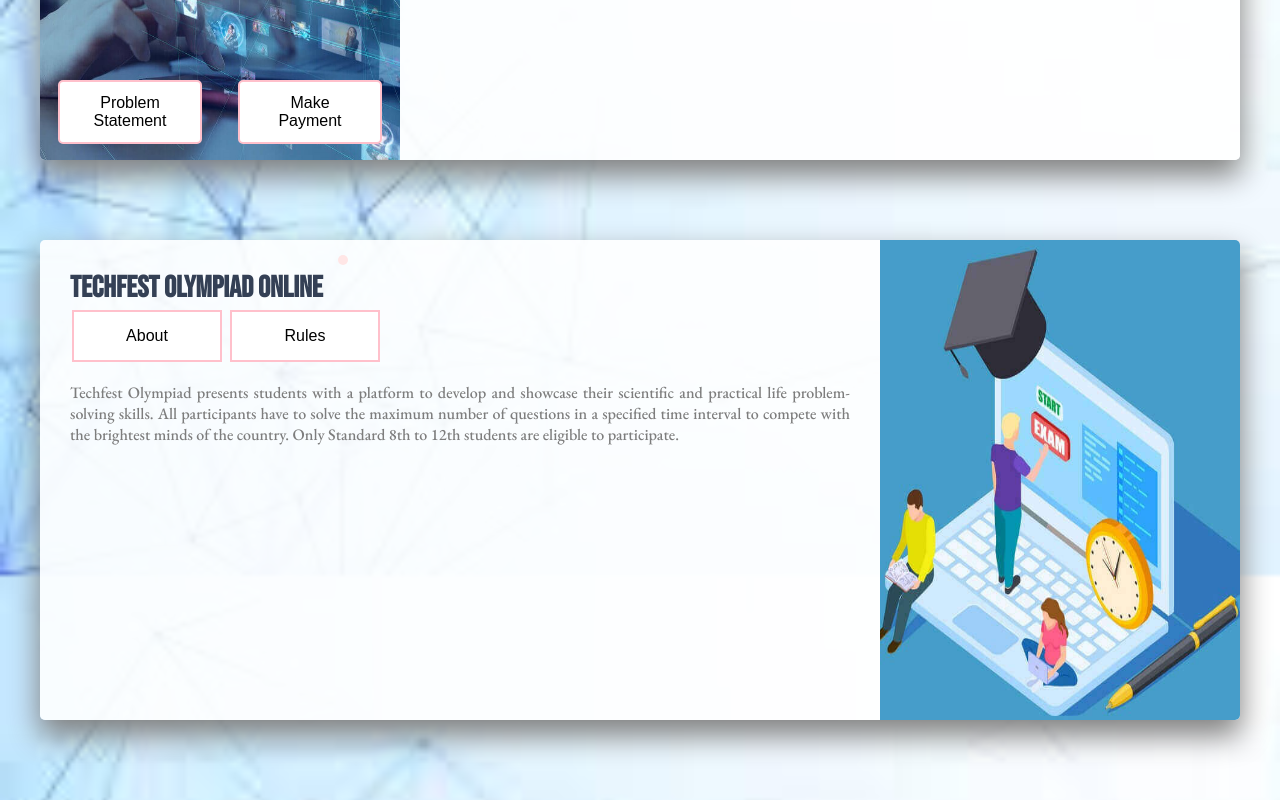
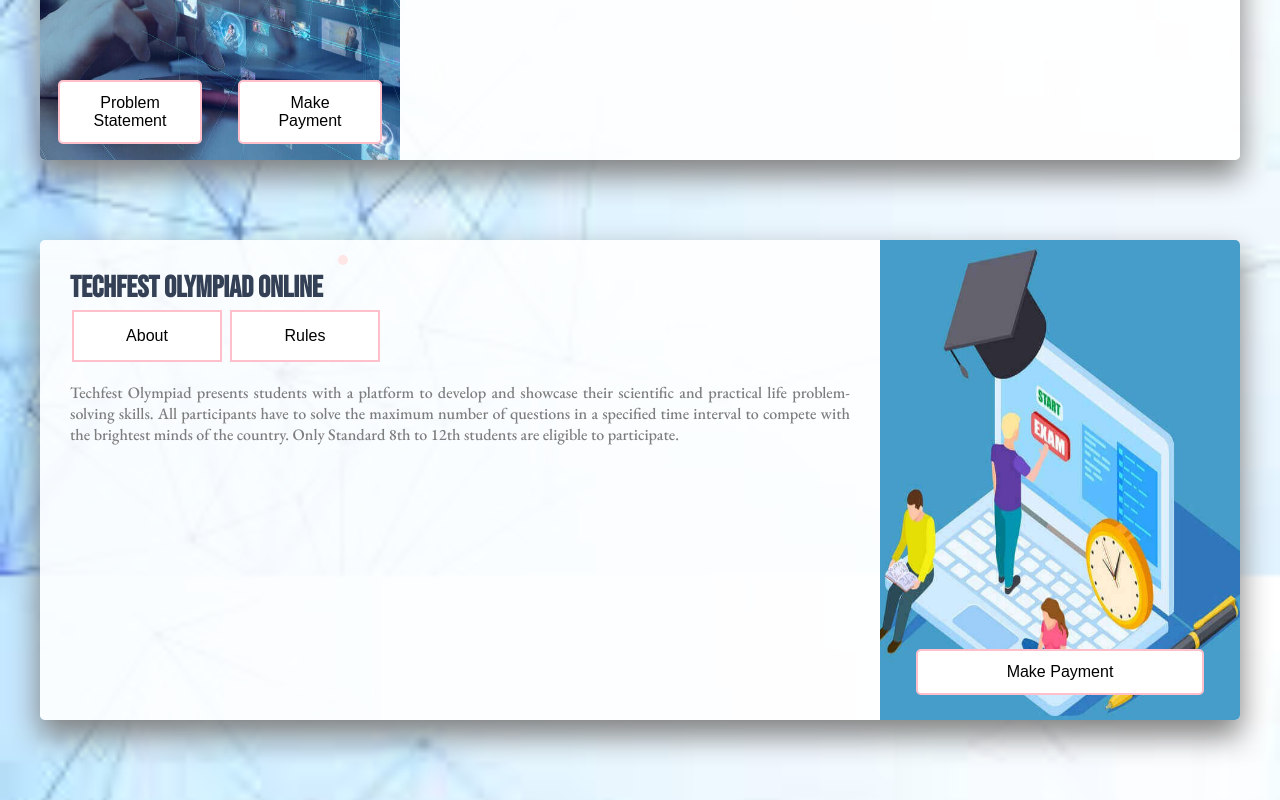
Before and after one commit to suvetha24/20CYS202-UID, a plain HTML site: page anokha/html/events.html in a window 1280 px wide. Shown: the part 1128-1928 px from the top of the page. Drawn offline with nearby package versions, Linux system fonts and the light colour scheme.

```diff
--- a/anokha/html/events.html
+++ b/anokha/html/events.html
@@ -356,7 +356,7 @@
 </div>
 <div class="card3-image">
 <img src="../images/onlinetfo.jpg"width="300">
-<button class="btn1" onclick="location.href='payment.html';">Make Payment</button>
+<button class="btn" onclick="location.href='payment.html';">Make Payment</button>
 </div>
 </div>
 <script>
```
